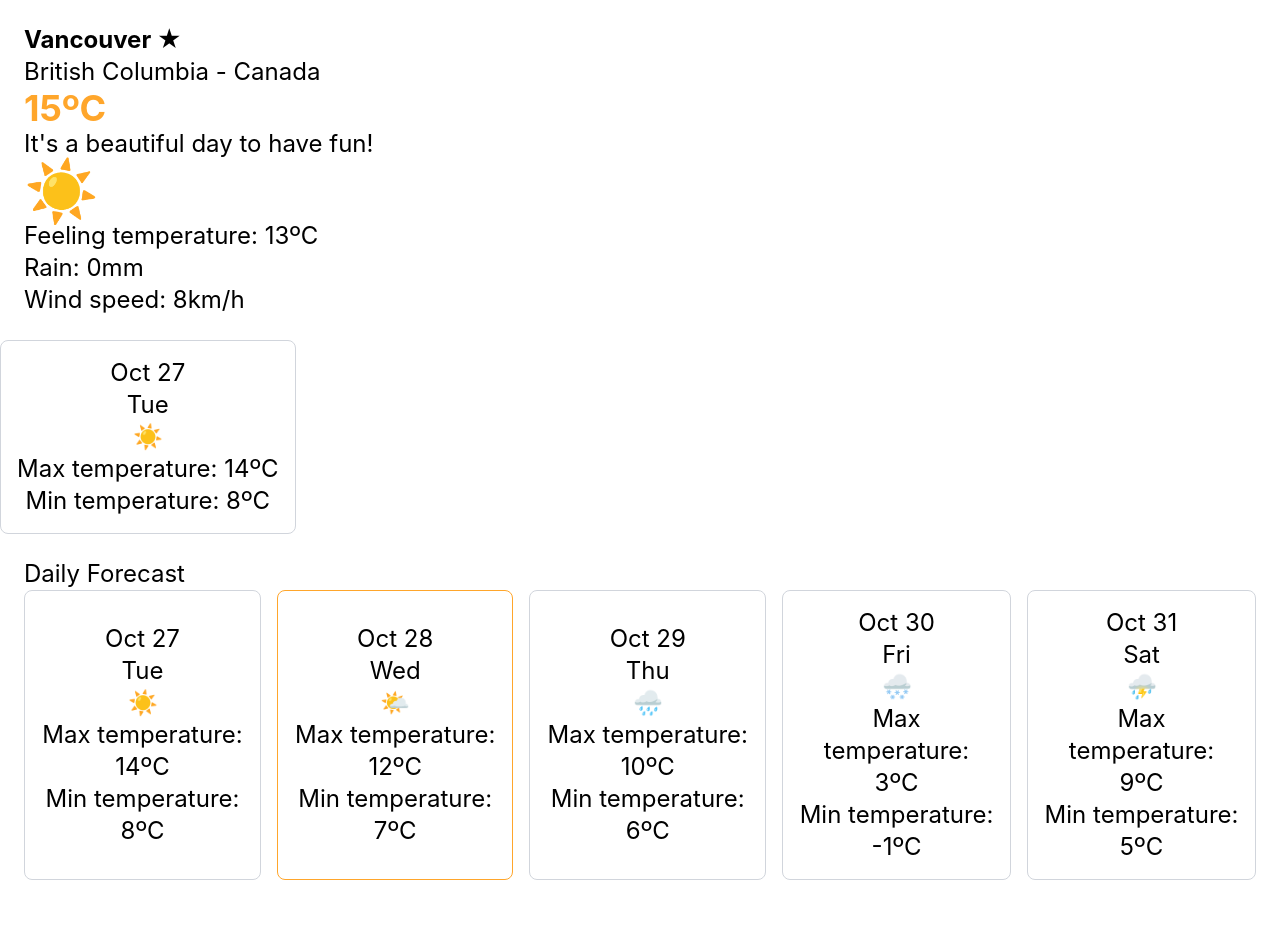
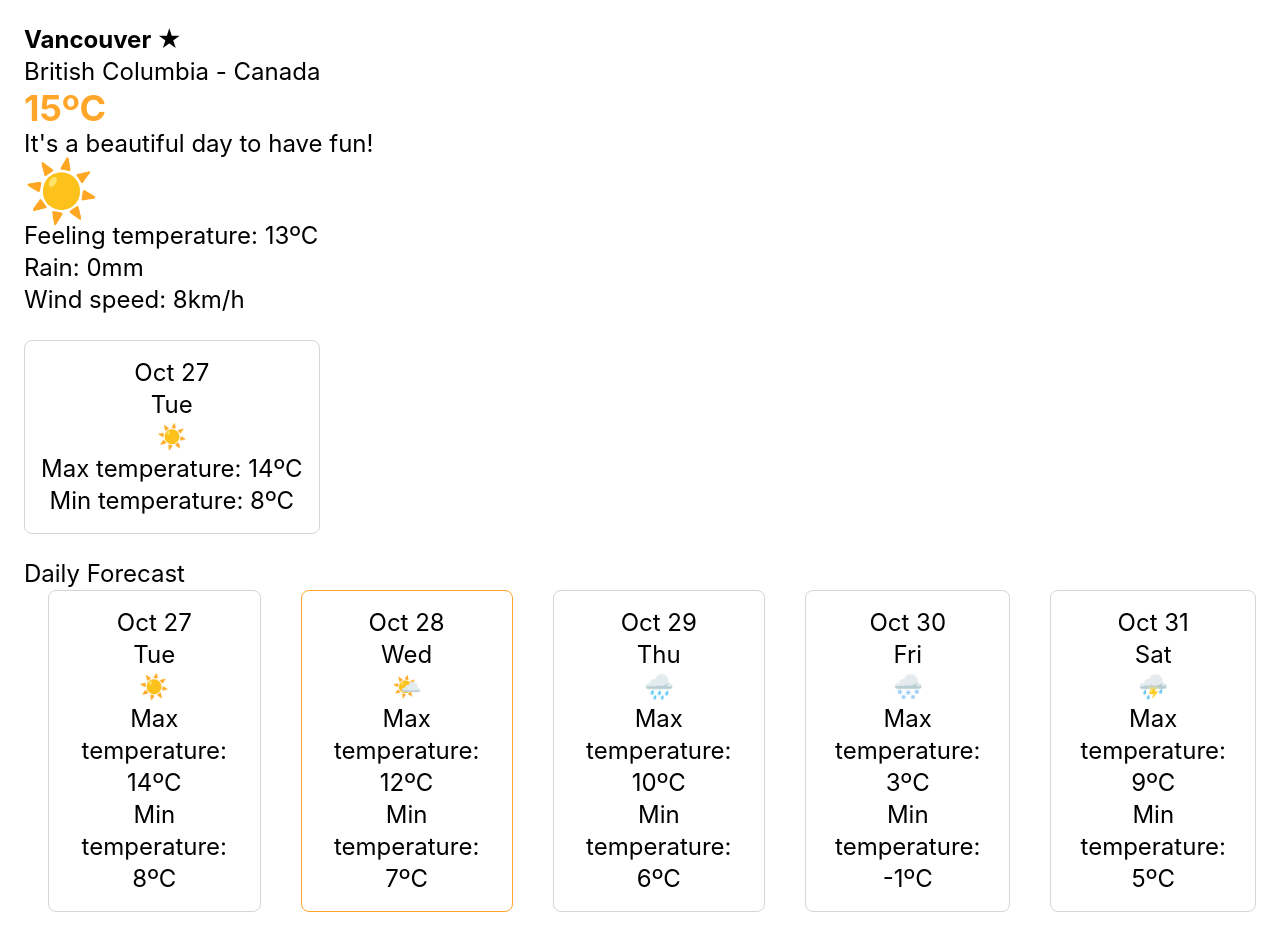
Before and after one commit to nakatanisae/Weather-app, a React (Vite) app in the folder react-app/: page / in a window 1280 px wide. Before the commit the page ends 904 px from the top, so only its background shows below. Built offline with nearby package versions, Linux system fonts and the light colour scheme.

Commit message:
Add margin left to button tag in ForecastCard component

```diff
--- a/react-app/src/components/ForecastCard.jsx
+++ b/react-app/src/components/ForecastCard.jsx
@@ -4,7 +4,7 @@ function ForecastCard({ date, weatherCode, minTemp, maxTemp, isSelected, onClick
     const { weekday, monthDay } = formatDate(date);
 
     return (
-        <button type="button" onClick={onClick} className={`rounded-lg border p-4 ${isSelected ? "border-[#ffa62b]" : "border-gray-300"}`}>
+        <button type="button" onClick={onClick} className={`rounded-lg border p-4 ml-6 ${isSelected ? "border-[#ffa62b]" : "border-gray-300"}`}>
             <span className="text-2xl block">{monthDay}</span>
             <span className="text-2xl block">{weekday}</span>
             <span className="text-2xl block">{getWeatherIcon(weatherCode)}</span>
```
